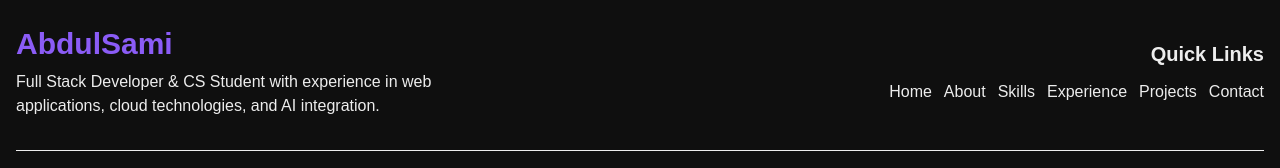
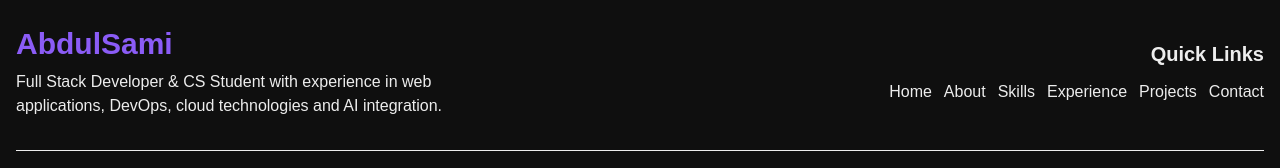
Before and after one commit to Sami-07/portfolio, a Next.js app: page / in a window 1280 px wide. Shown: the part 6852-7020 px from the top of the page. Built offline with nearby package versions, Linux system fonts and the light colour scheme.

Commit message:
add: change footer description

```diff
--- a/src/components/Footer.tsx
+++ b/src/components/Footer.tsx
@@ -19,7 +19,7 @@ const Footer = () => {
               Abdul<span className="text-light-100">Sami</span>
             </Link>
             <p className="text-light-300 mt-2 max-w-md">
-              Full Stack Developer & CS Student with experience in web applications, cloud technologies, and AI integration.
+              Full Stack Developer & CS Student with experience in web applications, DevOps, cloud technologies and AI integration.
             </p>
           </div>
 
@@ -61,7 +61,7 @@ const Footer = () => {
               className="text-light-300 hover:text-primary transition-colors"
             >
               <svg className="w-5 h-5" viewBox="0 0 24 24" fill="currentColor">
-                <path d="M19 0h-14c-2.761 0-5 2.239-5 5v14c0 2.761 2.239 5 5 5h14c2.762 0 5-2.239 5-5v-14c0-2.761-2.238-5-5-5zm-11 19h-3v-11h3v11zm-1.5-12.268c-.966 0-1.75-.79-1.75-1.764s.784-1.764 1.75-1.764 1.75.79 1.75 1.764-.783 1.764-1.75 1.764zm13.5 12.268h-3v-5.604c0-3.368-4-3.113-4 0v5.604h-3v-11h3v1.765c1.396-2.586 7-2.777 7 2.476v6.759z"/>
+                <path d="M19 0h-14c-2.761 0-5 2.239-5 5v14c0 2.761 2.239 5 5 5h14c2.762 0 5-2.239 5-5v-14c0-2.761-2.238-5-5-5zm-11 19h-3v-11h3v11zm-1.5-12.268c-.966 0-1.75-.79-1.75-1.764s.784-1.764 1.75-1.764 1.75.79 1.75 1.764-.783 1.764-1.75 1.764zm13.5 12.268h-3v-5.604c0-3.368-4-3.113-4 0v5.604h-3v-11h3v1.765c1.396-2.586 7-2.777 7 2.476v6.759z" />
               </svg>
             </a>
             <a
@@ -71,7 +71,7 @@ const Footer = () => {
               className="text-light-300 hover:text-primary transition-colors"
             >
               <svg className="w-5 h-5" viewBox="0 0 24 24" fill="currentColor">
-                <path d="M12 0c-6.626 0-12 5.373-12 12 0 5.302 3.438 9.8 8.207 11.387.599.111.793-.261.793-.577v-2.234c-3.338.726-4.033-1.416-4.033-1.416-.546-1.387-1.333-1.756-1.333-1.756-1.089-.745.083-.729.083-.729 1.205.084 1.839 1.237 1.839 1.237 1.07 1.834 2.807 1.304 3.492.997.107-.775.418-1.305.762-1.604-2.665-.305-5.467-1.334-5.467-5.931 0-1.311.469-2.381 1.236-3.221-.124-.303-.535-1.524.117-3.176 0 0 1.008-.322 3.301 1.23.957-.266 1.983-.399 3.003-.404 1.02.005 2.047.138 3.006.404 2.291-1.552 3.297-1.23 3.297-1.23.653 1.653.242 2.874.118 3.176.77.84 1.235 1.911 1.235 3.221 0 4.609-2.807 5.624-5.479 5.921.43.372.823 1.102.823 2.222v3.293c0 .319.192.694.801.576 4.765-1.589 8.199-6.086 8.199-11.386 0-6.627-5.373-12-12-12z"/>
+                <path d="M12 0c-6.626 0-12 5.373-12 12 0 5.302 3.438 9.8 8.207 11.387.599.111.793-.261.793-.577v-2.234c-3.338.726-4.033-1.416-4.033-1.416-.546-1.387-1.333-1.756-1.333-1.756-1.089-.745.083-.729.083-.729 1.205.084 1.839 1.237 1.839 1.237 1.07 1.834 2.807 1.304 3.492.997.107-.775.418-1.305.762-1.604-2.665-.305-5.467-1.334-5.467-5.931 0-1.311.469-2.381 1.236-3.221-.124-.303-.535-1.524.117-3.176 0 0 1.008-.322 3.301 1.23.957-.266 1.983-.399 3.003-.404 1.02.005 2.047.138 3.006.404 2.291-1.552 3.297-1.23 3.297-1.23.653 1.653.242 2.874.118 3.176.77.84 1.235 1.911 1.235 3.221 0 4.609-2.807 5.624-5.479 5.921.43.372.823 1.102.823 2.222v3.293c0 .319.192.694.801.576 4.765-1.589 8.199-6.086 8.199-11.386 0-6.627-5.373-12-12-12z" />
               </svg>
             </a>
             <a
@@ -79,7 +79,7 @@ const Footer = () => {
               className="text-light-300 hover:text-primary transition-colors"
             >
               <svg className="w-5 h-5" viewBox="0 0 24 24" fill="currentColor">
-                <path d="M0 3v18h24v-18h-24zm21.518 2l-9.518 7.713-9.518-7.713h19.036zm-19.518 14v-11.817l10 8.104 10-8.104v11.817h-20z"/>
+                <path d="M0 3v18h24v-18h-24zm21.518 2l-9.518 7.713-9.518-7.713h19.036zm-19.518 14v-11.817l10 8.104 10-8.104v11.817h-20z" />
               </svg>
             </a>
           </div>
```
